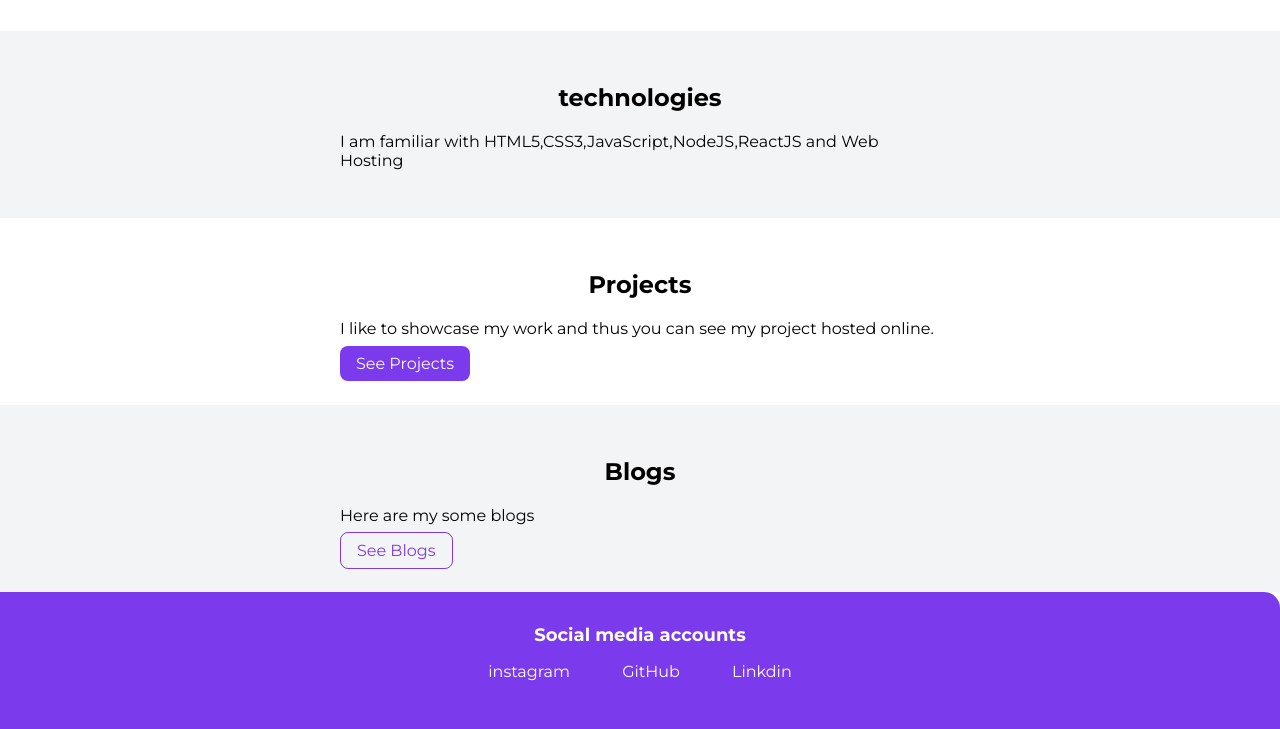
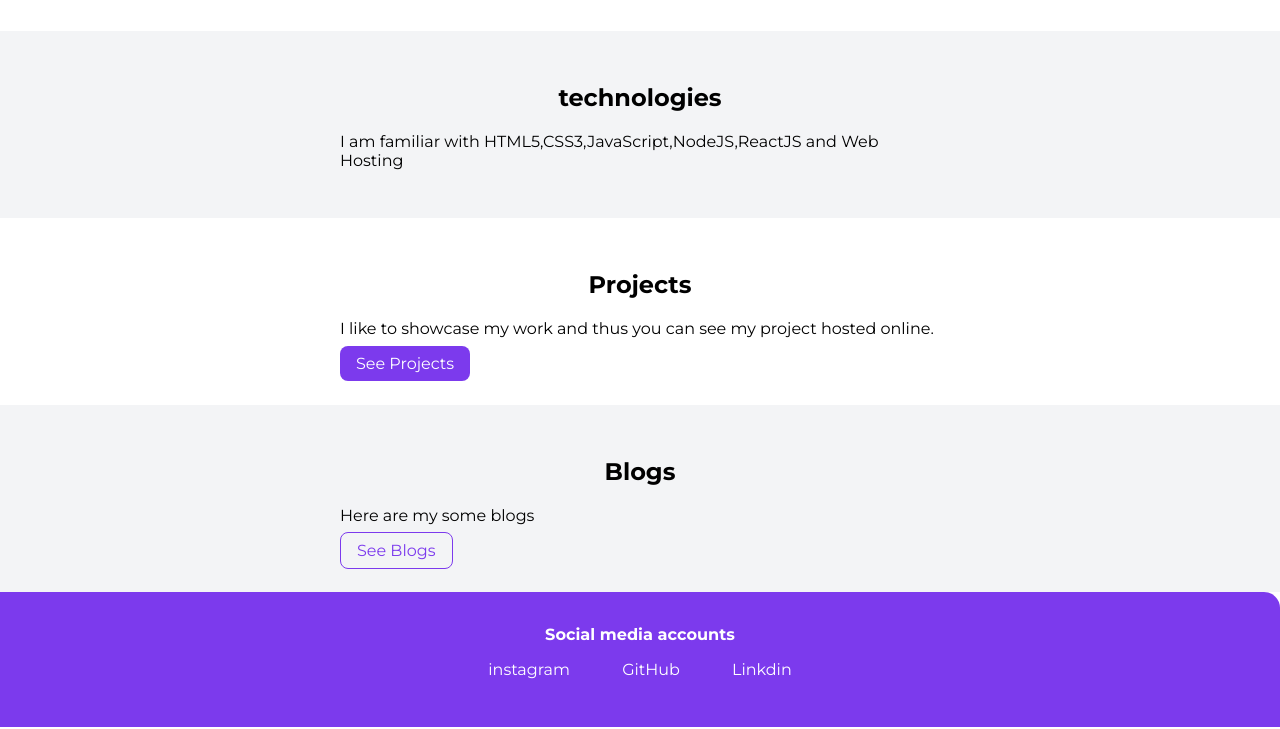
Before and after one commit to abhijeetekad/neogcamp-lession-3, a plain HTML site: page index.html in a window 1280 px wide. Shown: the part 500-1229 px from the top of the page. Drawn offline with Linux system fonts and the light colour scheme.

Commit message:
changed font size

```diff
--- a/styles.css
+++ b/styles.css
@@ -140,7 +140,7 @@ hr {
 }
 .footer .footer-header {
   font-weight: bold;
-  font-size: large;
+  font-size: 101%;
 }
 
 .footer ul {
```
